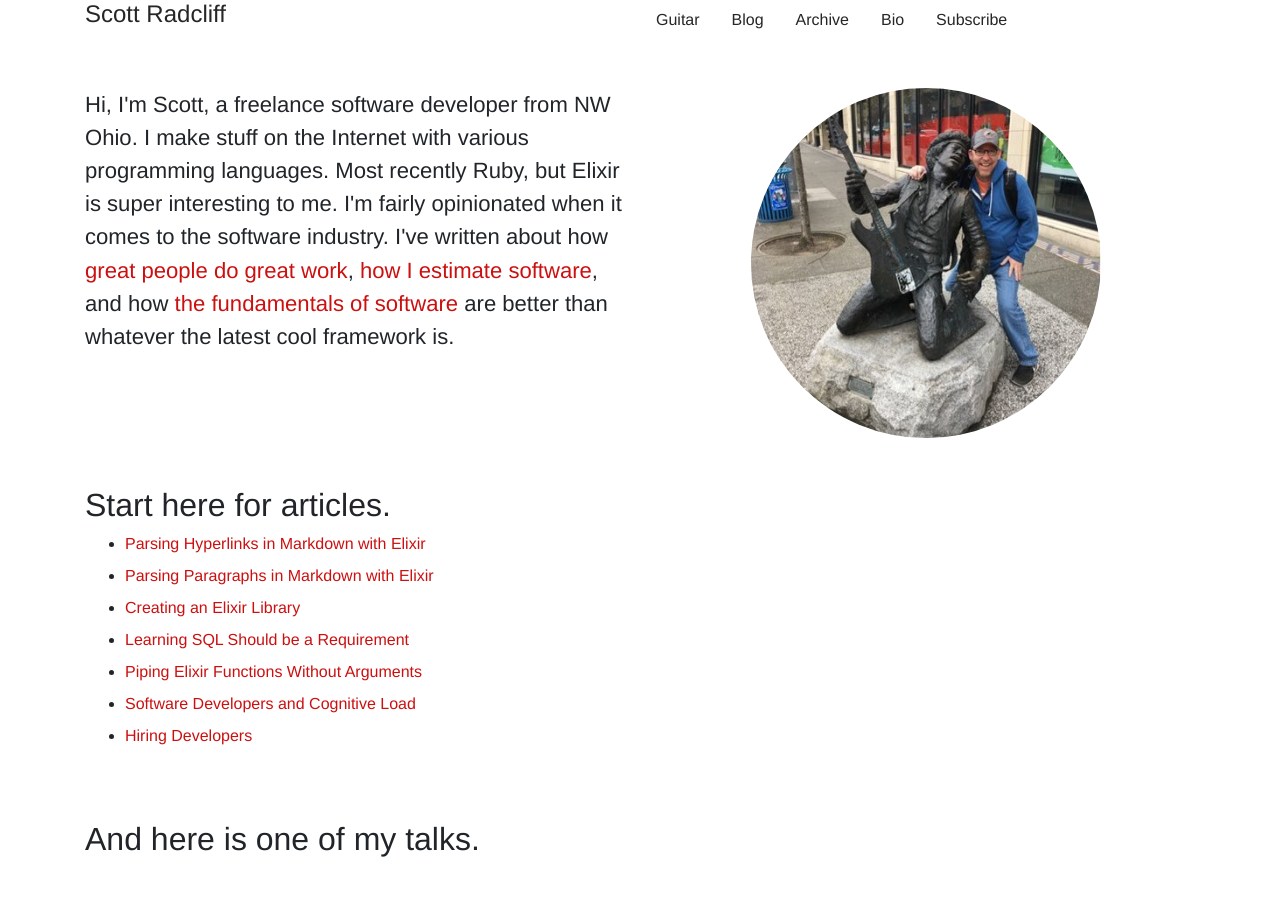
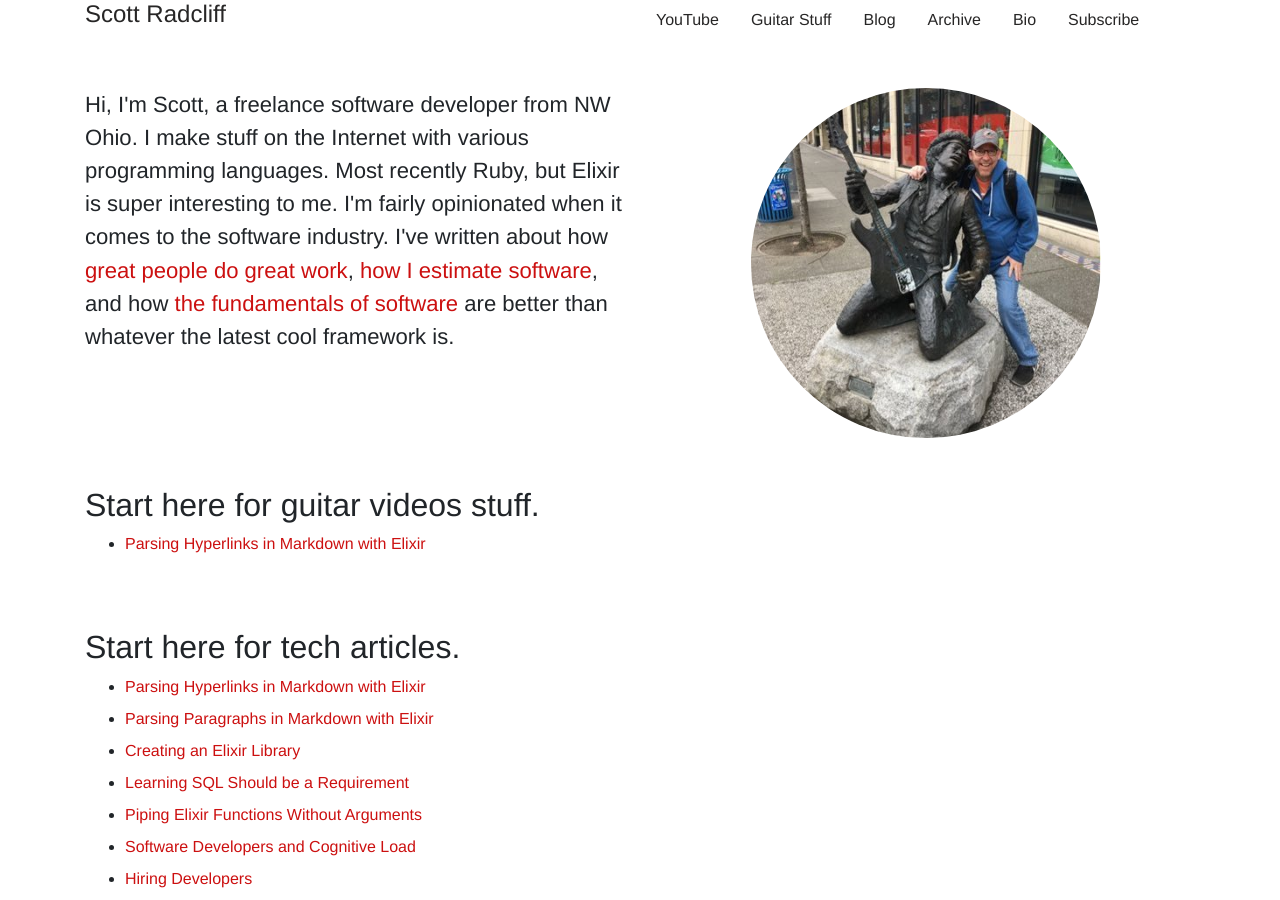
Before and after one commit to ScottRadcliff/scottradcliff.github.io, a Jekyll site: the page built from index.html, in a window 1280 px wide and 900 px high. Built offline with Jekyll 4.4.1, drawn with Linux system fonts in a browser that asks for light colours; the list of posts is cut into pages by our own code; comment, search, counter and statistics services are not loaded.

Commit message:
A couple more guitar posts

```diff
--- a/_includes/header.html
+++ b/_includes/header.html
@@ -3,7 +3,8 @@
     <h4><a class="dark" href="{{ site.baseurl }}/">{{ site.title }}</a></h4>
   </div>
     <nav class="nav col-md-6">
-      <a class="nav-link dark" href="{{ site.baseurl }}/guitar">Guitar</a>
+      <a class="nav-link dark" href="https://www.youtube.com/channel/UCQlwlyq12YX60Wh4F8kI3kg">YouTube</a>
+      <a class="nav-link dark" href="{{ site.baseurl }}/guitar">Guitar Stuff</a>
       <a class="nav-link dark" href="{{ site.baseurl }}/blog">Blog</a>
       <a class="nav-link dark" href="{{ site.baseurl }}/archive">Archive</a>
       <a class="nav-link dark" href="{{ site.baseurl }}/bio">Bio</a>
--- a/index.html
+++ b/index.html
@@ -13,7 +13,14 @@ layout: default
 
 <section class="row">
   <div class="col-md-12 mt-5">
-    <h2>Start here for articles.</h2>
+    <h2>Start here for guitar videos stuff.</h2>
+    <ul>
+      <li class="pb-2"><a href="/parsing-hyperlinks-in-markdown.html">Parsing Hyperlinks in Markdown with Elixir</a></li>
+    </ul>
+  </div>
+
+  <div class="col-md-12 mt-5">
+    <h2>Start here for tech articles.</h2>
     <ul>
       <li class="pb-2"><a href="/parsing-hyperlinks-in-markdown.html">Parsing Hyperlinks in Markdown with Elixir</a></li>
       <li class="pb-2"><a href="/parsing-paragraphs-in-markdown.html">Parsing Paragraphs in Markdown with Elixir</a></li>
@@ -25,12 +32,7 @@ layout: default
     </ul>
   </div>
 
-  <div class="col-md-6 mt-5">
-    <h2 class="mb-5">And here is one of my talks.</h2>
-    <iframe width="1000" height="600" src="https://www.youtube.com/embed/YvCbPj6TwVA" frameborder="0" allow="accelerometer; autoplay; encrypted-media; gyroscope; picture-in-picture" allowfullscreen></iframe>
-    <!-- <script async class="speakerdeck-embed" data-id="4f3cf690caef0131c4bf4e91c40e8f54" data-ratio="1.33333333333333" src="//speakerdeck.com/assets/embed.js"></script> -->
-    <!-- <script async class="speakerdeck-embed" data-id="5a81e2caf9614209a9840f1aa7317a2d" data-ratio="1.33333333333333" src="//speakerdeck.com/assets/embed.js"></script> -->
-  </div>
+
   <div class="col-md-6 mt-5">
 
   </div>
```
Also changed, not shown: _posts/2022-12-28-a-poor-mans-2-5-1.md (added, +12 -0 lines), _posts/2022-12-28-line-cliche-and-using-one-chord-to-create-color.md (added, +10 -0 lines).
